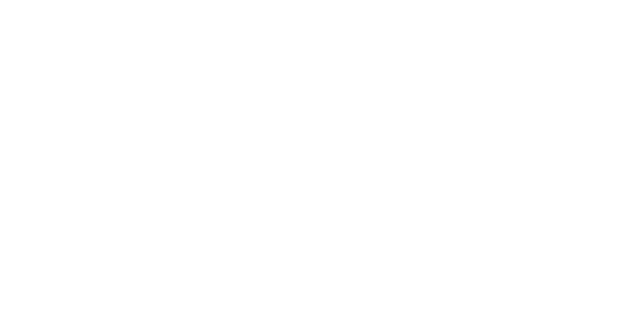
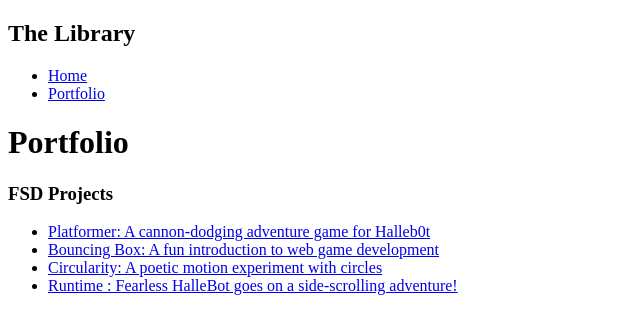
Before and after one commit to ppha499986/ppha499986.github.io, a plain HTML site: page portfolio.html in a window 1280 px wide. Shown: the whole page, without its empty margins (0-640 px from the left). Drawn offline with Linux system fonts and the light colour scheme.

Commit message:
10/26 worked on portfolio and bouncing box

```diff
--- a/fsd-projects/platformer/platformer.js
+++ b/fsd-projects/platformer/platformer.js
@@ -1320,7 +1320,6 @@ function loadJson() {
   }
 })();
 
-toggleGrid();
 
 createPlatform(200, 650, 5, 5);
 createPlatform(350, 600, 5, 5);
--- a/portfolio.html
+++ b/portfolio.html
@@ -0,0 +1,45 @@
+<!DOCTYPE html>
+<html>
+<head>
+<title>The Library</title>
+</head>
+<body>
+<!-- All content goes here -->
+<div id="all-contents">
+  <nav>
+    <h1>The Library</h1>
+    <ul id="nav-ul">
+      <li class="nav-li">
+<a href="index.html">Home</a>
+</li>
+<li class="nav-li">
+<a href="portfolio.html">Portfolio</a>
+</li>
+    </ul>
+  </nav>
+
+  <main>
+
+<div class="content">
+<h1>Portfolio</h1>
+<h3>FSD Projects</h3>
+<ul id="portfolio">
+  <li>
+<a href="fsd-projects/platformer/">Platformer: A cannon-dodging adventure game for Halleb0t</a>
+</li>
+<li>
+<a href="fsd-projects/bouncing-box/">Bouncing Box: A fun introduction to web game development</a>
+</li>
+<li>
+<a href="fsd-projects/circularity/">Circularity: A poetic motion experiment with circles</a>
+</li>
+<li>
+<a href="fsd-projects/runtime/">Runtime : Fearless HalleBot goes on a side-scrolling adventure!</a>
+</li>
+</ul>
+
+  </main>
+
+</div>
+</body>
+</html>
--- a/style.css
+++ b/style.css
@@ -159,3 +159,58 @@ color 0.25s ease;
 background: #000;
 color: #fff;
 }
+
+
+
+/* Portfolio styles */
+.content h1 {
+  color: black;
+}
+
+#portfolio {
+  list-style: none;
+  margin: 0;
+  padding: 0;
+  width: 100%;
+  display: flex;
+  flex-direction: column;
+  gap: 8px;
+}
+
+#portfolio li {
+  border-radius: 12px;
+  overflow: hidden;
+}
+
+#portfolio a {
+  display: flex;
+  justify-content: space-between;
+  align-items: center;
+  text-decoration: none;
+  color: #444;
+  padding: 16px 20px;
+  font-size: 1.1rem;
+  font-weight: 500;
+  background: #fff;
+  border: 1px solid #e0e0e0;
+  border-radius: 12px;
+  transition: background 0.25s ease, color 0.25s ease, transform 0.25s ease;
+}
+
+#portfolio a:hover {
+  background: #000;
+  color: #fff;
+  transform: translateX(4px);
+}
+
+#portfolio a::after {
+  content: "->";
+  font-size: 0.85rem;
+  opacity: 0.4;
+  transition: opacity 0.25s ease;
+  white-space: nowrap;
+}
+
+#portfolio a:hover::after {
+  opacity: 1;
+}
```
Also changed, not shown: fsd-projects/bouncing-box/index.html (+9 -8 lines).
